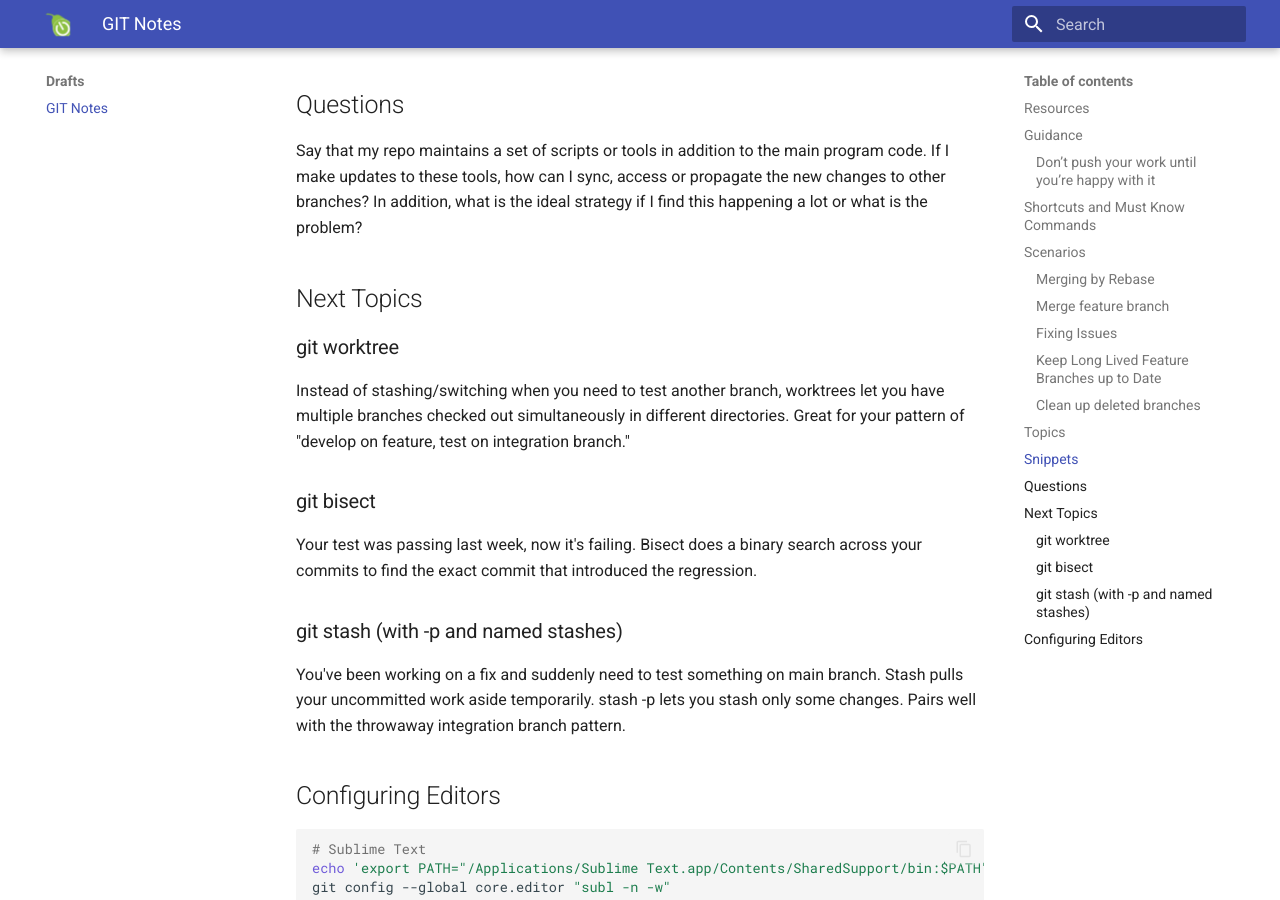
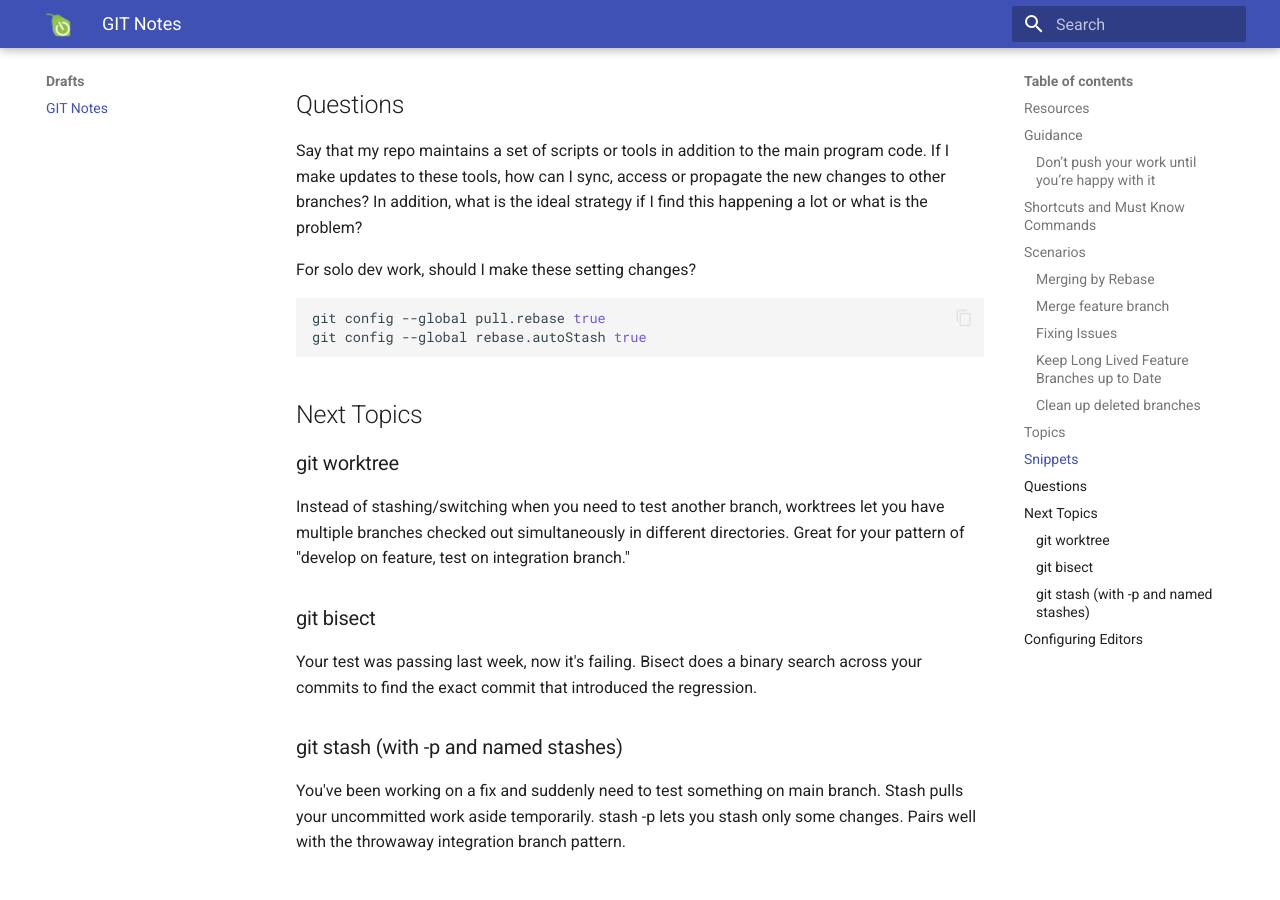
Before and after one commit to paretech/docs, an MkDocs documentation site: the page built from docs/drafts/git.md, in a window 1280 px wide and 900 px high, scrolled down 6583 px. Built offline with MkDocs 1.6.1 and Material for MkDocs 9.7.7, drawn with Linux system fonts in a browser that asks for light colours.

Commit message:
New question

````diff
--- a/docs/drafts/git.md
+++ b/docs/drafts/git.md
@@ -277,6 +277,13 @@ git diff branch1 branch2
 
 Say that my repo maintains a set of scripts or tools in addition to the main program code. If I make updates to these tools, how can I sync, access or propagate the new changes to other branches? In addition, what is the ideal strategy if I find this happening a lot or what is the problem?
 
+For solo dev work, should I make these setting changes?
+
+```bash
+git config --global pull.rebase true
+git config --global rebase.autoStash true
+```
+
 ## Next Topics
 
 ### git worktree
````
